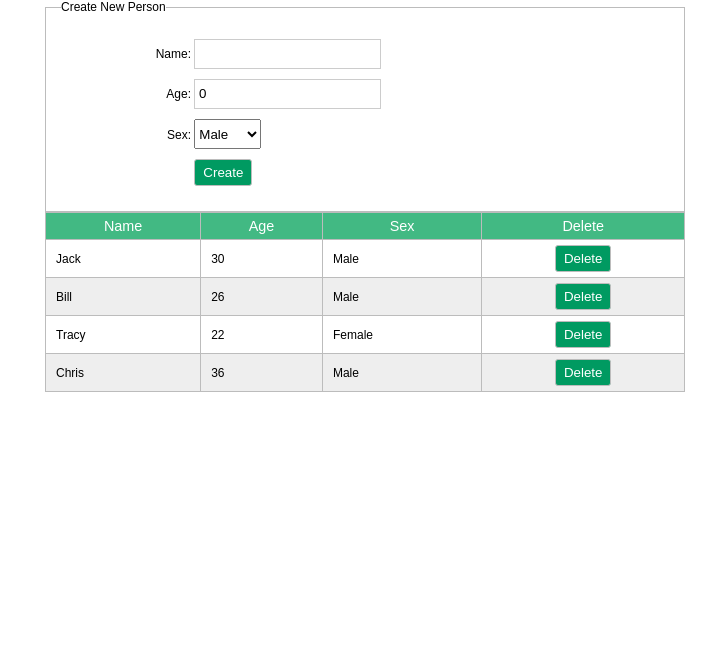
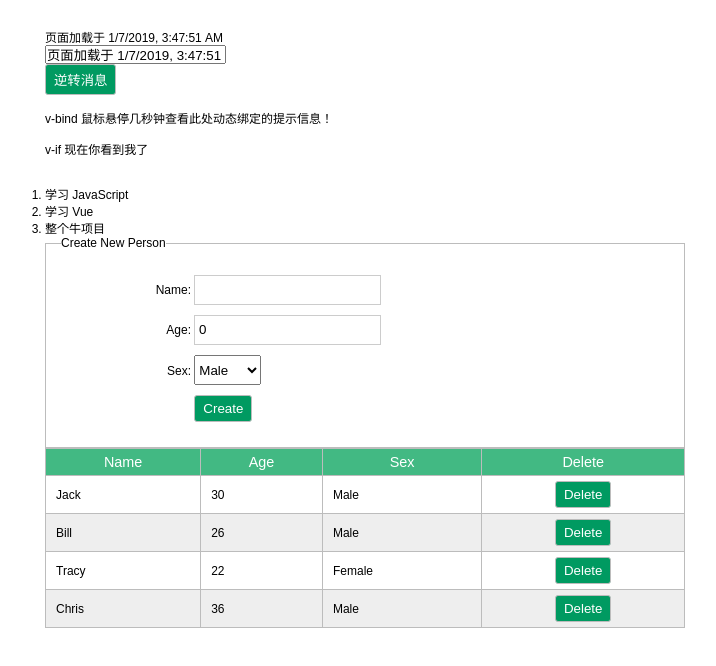
Before and after one commit to ziang-info/ZaVue, a plain HTML site: page index.html in a window 1280 px wide. Shown: the whole page, without its empty margins (275-991 px from the left). Drawn offline with Linux system fonts and the light colour scheme.

Commit message:
Define component.

```diff
--- a/index.html
+++ b/index.html
@@ -3,12 +3,42 @@
 
 <head>
 	<meta charset="UTF-8">
-	<title></title>
+	<title>Index</title>
 	<link rel="stylesheet" href="styles/demo.css" />
 </head>
 
 <body>
 	<div id="app">
+
+		<div>
+
+			<br><br>
+			{{message}}
+			<br>
+			<input v-model="message">
+			<br>
+
+			<button v-on:click="reverseMessage">逆转消息</button>
+
+			<br><br>
+
+			<span v-bind:title="message">
+				v-bind 鼠标悬停几秒钟查看此处动态绑定的提示信息！
+			</span>
+
+			<br><br>
+
+			<p v-if="seen">v-if 现在你看到我了</p>
+
+			<br><br>
+
+			<ol>
+				<li v-for="todo in todos">
+					{{ todo.text }}
+				</li>
+			</ol>
+
+		</div>
 
 		<fieldset>
 			<legend>
@@ -58,10 +88,33 @@
 </body>
 
 <script src="js/vue.js"></script>
+
+<!-- 指定版本 -->
+<!--script src="https://cdn.jsdelivr.net/npm/vue@2.5.21/dist/vue.js"></script-->
+
+<!-- 开发环境版本，包含了有帮助的命令行警告 -->
+<!-- script src="https://cdn.jsdelivr.net/npm/vue/dist/vue.js"></script-->
+
+<!-- 生产环境版本，优化了尺寸和速度 -->
+<!-- script src="https://cdn.jsdelivr.net/npm/vue"></script-->
+
 <script>
 	var vm = new Vue({
 		el: '#app',
 		data: {
+			message: '页面加载于 ' + new Date().toLocaleString(),
+			seen: true,
+			todos: [{
+					text: '学习 JavaScript'
+				},
+				{
+					text: '学习 Vue'
+				},
+				{
+					text: '整个牛项目'
+				}
+			],
+
 			newPerson: {
 				name: '',
 				age: 0,
@@ -89,11 +142,18 @@
 			createPerson: function () {
 				this.people.push(this.newPerson);
 				// 添加完newPerson对象后，重置newPerson对象
-				this.newPerson = { name: '', age: 0, sex: 'Male' }
+				this.newPerson = {
+					name: '',
+					age: 0,
+					sex: 'Male'
+				}
 			},
 			deletePerson: function (index) {
 				// 删一个数组元素
 				this.people.splice(index, 1);
+			},
+			reverseMessage: function () {
+				this.message = this.message.split('').reverse().join('')
 			}
 		}
 	})
```
Also changed, not shown: component.html (added, +81 -0 lines), 1 other file.
